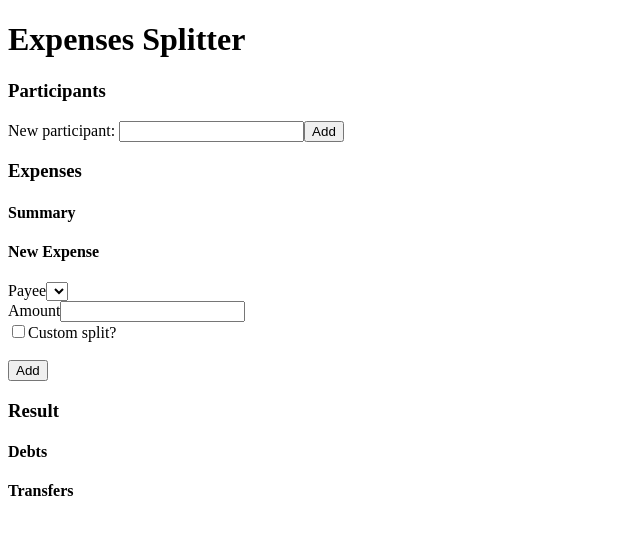
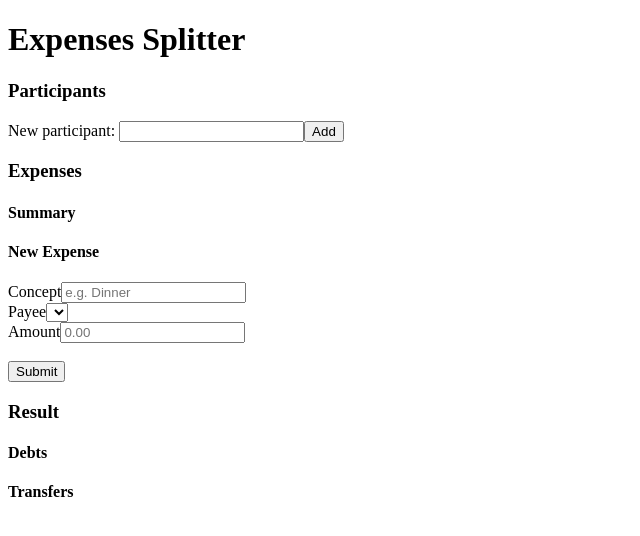
Before and after one commit to auburus/expense-splitter, a Vue app: page / in a window 1280 px wide. Shown: the top 536 px of the page, without its empty margins (0-640 px from the left). Built offline with nearby package versions, Linux system fonts and the light colour scheme; the HTML template or start-up script is replaced by a standard one.

Commit message:
refactor: Move NewExpense form to its own component
Solve a bunch of bugs and update logic just by doing that

```diff
--- a/src/App.vue
+++ b/src/App.vue
@@ -1,7 +1,8 @@
 <script setup lang="ts">
 // import HelloWorld from './components/HelloWorld.vue'
 // import TheWelcome from './components/TheWelcome.vue'
-import { ref, watch, computed } from 'vue'
+import NewExpense from './components/NewExpense.vue'
+import { ref, watch, computed, onMounted } from 'vue'
 import type { Ref } from 'vue'
 
 interface User {
@@ -16,6 +17,7 @@ interface Split {
 
 interface Expense {
   amount: number
+  concept: string
   payee: User
   split: Split[]
 }
@@ -42,22 +44,12 @@ const expenses: Ref<Expense[]> = ref([])
 const newParticipant: Ref<string> = ref('')
 let newUserIdx = 0
 
-// New expense
-const payee: Ref<User> = ref({ id: -1, name: '' })
-const expenseValue: Ref<string> = ref('')
-const expenseSplit: Ref<Split[]> = ref([])
-const customSplit = ref(false)
-
 // Global
 const error_msg = ref('')
 
-// Load previous state
-if (localStorage.participants) {
-  const savedState = JSON.parse(localStorage.savedState)
-  if ('version' in savedState && savedState['version'] === 1) {
-    participants.value = savedState.participants
-  }
-}
+onMounted(() => {
+  loadPreviousState()
+})
 
 watch(
   participants,
@@ -70,33 +62,52 @@ watch(
   { deep: true },
 )
 
-watch(expenseValue, () => {
-  splitExpense()
-})
-
-function splitExpense() {
-  expenseSplit.value = participants.value.map((participant: User) => ({
-    participant: participant,
-    amount: parseFloat(expenseValue.value) / participants.value.length,
-  }))
+function loadPreviousState() {
+  if (localStorage.savedState) {
+    const savedState = JSON.parse(localStorage.savedState)
+    if (!('version' in savedState)) {
+      delete localStorage.savedState
+      return
+    }
+    if (savedState['version'] === 1) {
+      participants.value = savedState.participants
+      newUserIdx = Math.max(...participants.value.map((participants) => participants.id)) + 1
+    }
+  }
 }
 
-function addExpense() {
-  expenses.value.push({
-    amount: parseFloat(expenseValue.value),
-    payee: payee.value,
-    split: expenseSplit.value.map((split) => ({
-      amount: split.amount,
-      participant: split.participant,
-    })),
-  })
+function addExpense(expense: Expense) {
+  console.log('Event received')
+  expenses.value.push(expense)
+  console.log('Expenses pushed')
+  console.log(expenses)
+}
 
-  // Clear form
-  payee.value = { id: -1, name: '' }
-  expenseValue.value = ''
-  expenseSplit.value = []
-  customSplit.value = false
-}
+// Clear form
+// payee.value = { id: -1, name: '' }
+// expenseValue.value = ''
+// expenseSplit.value = []
+// customSplit.value = false
+// }
+
+// function addExpense() {
+// expenses.value.push({
+// id: newExpenseIdx,
+// amount: parseFloat(expenseValue.value),
+// payee: payee.value,
+// split: expenseSplit.value.map((split) => ({
+// amount: split.amount,
+// participant: split.participant,
+// })),
+// })
+//
+// newExpenseIdx += 1
+// Clear form
+// payee.value = { id: -1, name: '' }
+// expenseValue.value = ''
+// expenseSplit.value = []
+// customSplit.value = false
+// }
 
 function clearErrors() {
   error_msg.value = ''
@@ -220,37 +231,16 @@ function removeParticipant(participantId: number) {
     <h4>Summary</h4>
     <ul>
       <li v-for="expense in expenses" :key="expense.payee.id">
-        <i>{{ expense.payee.name }}</i> has paid <b>{{ expense.amount }}</b> (<span v-for="split in expense.split"
-          :key="split.participant.id">
-          {{ split.amount }} for <i>{{ split.participant.name }}</i>,&nbsp; </span>)
-        <!--{{ expense }} <span @click="removeExpense(index)">X</span>-->
+        <i>{{ expense.payee.name }}</i> has paid <b>{{ expense.amount }}</b> for
+        {{ expense.concept }} (<span v-for="split in expense.split" :key="split.participant.id">
+          {{ split.amount }} for <i>{{ split.participant.name }}</i
+          >,&nbsp; </span
+        >)
       </li>
     </ul>
     <div>
       <h4>New Expense</h4>
-      <label for="payee">Payee</label>
-      <select id="payee" v-model="payee">
-        <option disabled value=""></option>
-        <option v-for="participant in participants" :key="participant.id" :value="participant">
-          {{ participant.name }}
-        </option>
-      </select>
-      <br />
-      <label for="expenseValue">Amount</label>
-      <!-- <input id="expenseValue" v-model="expenseValue" @focus="$event.target.select()" /> -->
-      <input id="expenseValue" v-model="expenseValue" />
-      <br />
-      <input type="checkbox" id="customSplit" name="customSplit" v-model="customSplit" @click="splitExpense" />
-      <label for="customSplit">Custom split?</label>
-      <br />
-      <div v-if="customSplit">
-        <div v-for="split in expenseSplit" :key="split.participant.id">
-          <label :for="'split-' + split.participant.id">{{ split.participant.name }}</label>
-          <input :name="'split-' + split.participant.id" v-model.number="split.amount" type="number" />
-        </div>
-      </div>
-      <br />
-      <button @click="addExpense">Add</button>
+      <NewExpense :participants="participants" @submit="addExpense" />
     </div>
   </div>
   <div>
@@ -266,8 +256,8 @@ function removeParticipant(participantId: number) {
       <h4>Transfers</h4>
       <ul>
         <li v-for="transfer in transfers" :key="transfer.src.id">
-          <i>{{ transfer.src.name }}</i> owes <i>{{ transfer.dst.name }}</i>&nbsp;
-          <b>{{ transfer.amount }}</b> Eur
+          <i>{{ transfer.src.name }}</i> owes <i>{{ transfer.dst.name }}</i
+          >&nbsp; <b>{{ transfer.amount }}</b> Eur
         </li>
       </ul>
     </div>
--- /dev/null
+++ b/src/components/NewExpense.vue
@@ -0,0 +1,152 @@
+<script setup lang="ts">
+import { unevenSplit } from '../utils.ts'
+import { ref, watch, onMounted, defineProps, defineEmits } from 'vue'
+import type { Ref } from 'vue'
+
+interface User {
+  id: number
+  name: string
+}
+
+interface Split {
+  amount: string
+  computedAmount: string
+  participant: User
+}
+
+const props = defineProps<{
+  participants: User[]
+}>()
+
+const emit = defineEmits<{
+  (
+    e: 'submit',
+    form: {
+      payee: User
+      concept: string
+      amount: number
+      split: { participant: User; amount: number }[]
+    },
+  ): void
+}>()
+
+const concept: Ref<string> = ref('')
+const total: Ref<string> = ref('')
+const splits: Ref<Split[]> = ref([])
+
+const payee: Ref<User> = ref({ id: -1, name: '' })
+
+onMounted(() => {
+  initSplits()
+})
+
+watch(
+  () => props.participants.length,
+  () => {
+    initSplits()
+  },
+)
+
+watch([total, () => splits.value.map((split) => split.amount)], () => {
+  updateSplits()
+})
+
+function initSplits() {
+  splits.value = props.participants.map((participant) => ({
+    amount: '',
+    computedAmount: '',
+    participant: participant,
+  }))
+}
+
+function inputToNumber(input: string) {
+  if (isNaN(+input)) {
+    return 0
+  }
+  if (isNaN(parseFloat(input))) {
+    return 0
+  }
+
+  return parseFloat(input)
+}
+
+function updateSplits() {
+  const unassignedAmount =
+    inputToNumber(total.value) -
+    splits.value.reduce((sum, split) => {
+      return sum + inputToNumber(split.amount)
+    }, 0)
+
+  const remainingSplits = splits.value.filter((split) => split.amount === '')
+  if (remainingSplits.length === 0) {
+    console.log('Error: All values are fixed (remainingSplits.length == 0)')
+    return
+  }
+
+  const amounts = unevenSplit(unassignedAmount, remainingSplits.length)
+  remainingSplits.forEach((split, i) => {
+    split.computedAmount = amounts[i].toFixed(2)
+  })
+}
+
+function submit() {
+  if (payee.value.id === -1) {
+    console.log("Payee is empty, can't submit")
+    return
+  }
+  if (concept.value === '') {
+    console.log("Concept is empyt, can't submit")
+    return
+  }
+  if (total.value === '' || +total.value === 0 || isNaN(+total.value)) {
+    console.log("Amount is not valid, can't submit")
+    return
+  }
+  emit('submit', {
+    payee: payee.value,
+    concept: concept.value,
+    amount: inputToNumber(total.value),
+    split: splits.value.map((split) => ({
+      participant: split.participant,
+      amount:
+        split.amount !== '' ? inputToNumber(split.amount) : inputToNumber(split.computedAmount),
+    })),
+  })
+  console.log('event sent')
+  clear()
+}
+
+function clear() {
+  total.value = ''
+  concept.value = ''
+  splits.value.forEach((split) => {
+    split.amount = ''
+  })
+  payee.value = { id: -1, name: '' }
+}
+</script>
+
+<template>
+  <label for="concept">Concept</label>
+  <input id="concept" v-model="concept" placeholder="e.g. Dinner" /><br />
+  <label for="payee">Payee</label>
+  <select id="payee" v-model="payee">
+    <option disabled value=""></option>
+    <option v-for="participant in participants" :key="participant.id" :value="participant">
+      {{ participant.name }}
+    </option>
+  </select>
+  <br />
+  <label for="amount">Amount</label>
+  <input id="amount" v-model="total" type="number" placeholder="0.00" /><br /><br />
+  <div v-for="split in splits" :key="split.participant.id">
+    <label :for="'split-' + split.participant.id">{{ split.participant.name }}</label>
+    <input
+      :name="'split-' + split.participant.id"
+      v-model="split.amount"
+      type="number"
+      :placeholder="split.computedAmount"
+    />
+  </div>
+  <button @click="submit">Submit</button>
+</template>
```
